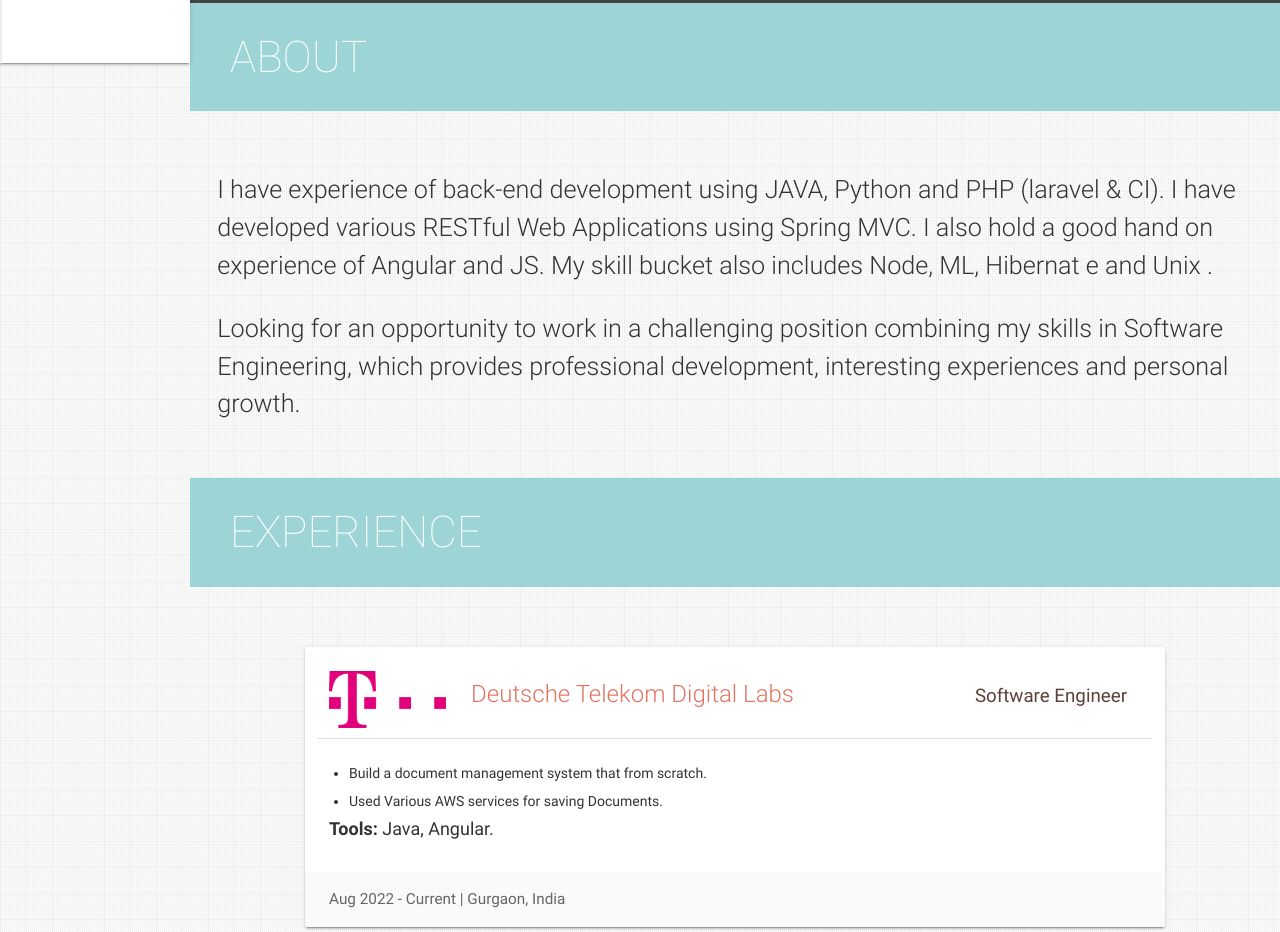
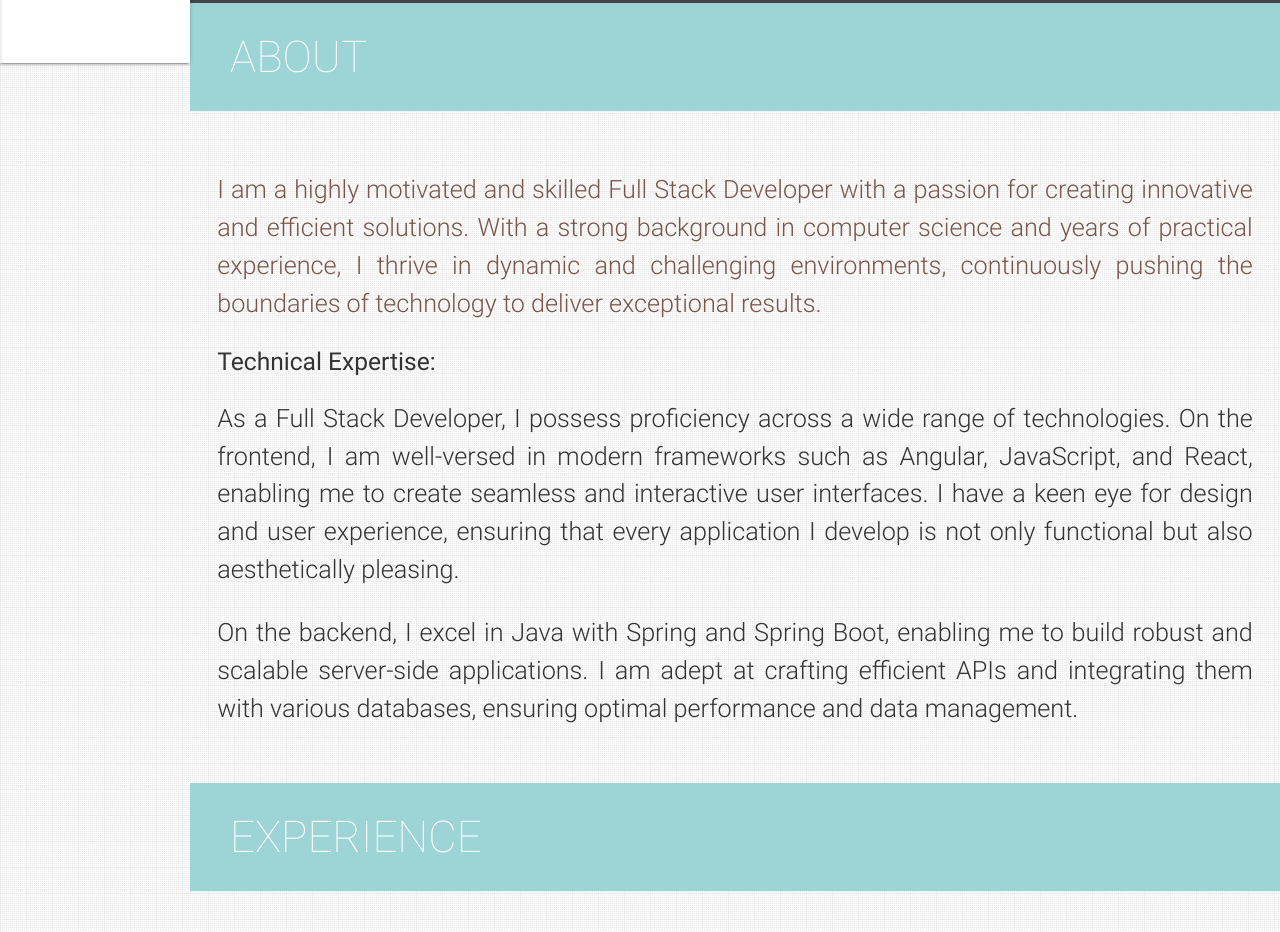
Before and after one commit to alchemistt/resume, a plain HTML site: page index.html in a window 1280 px wide. Shown: the part 797-1729 px from the top of the page. Drawn offline with nearby package versions, Linux system fonts and the light colour scheme.

Commit message:
update index with introduction and DTDL work info

```diff
--- a/index.html
+++ b/index.html
@@ -229,21 +229,84 @@
         <section id="about" class="section scrollspy">
             <h3 class="page-title white-text teal">About</h3>
             <div class="container flow-text">
+                <!-- <h1>About Tushar Budhiraja - Full Stack Developer</h1> -->
+    <p  align="justify" class="brown-text">
+        I am a highly motivated and skilled Full Stack Developer with a passion for creating innovative and efficient
+        solutions. With a strong background in computer science and years of practical experience, I thrive in dynamic
+        and challenging environments, continuously pushing the boundaries of technology to deliver exceptional results.
+    </p>
+
+    <h5 >Technical Expertise:</h5>
+    <p align="justify">
+        As a Full Stack Developer, I possess proficiency across a wide range of technologies. On the frontend, I am
+        well-versed in modern frameworks such as Angular, JavaScript, and React, enabling me to create seamless and
+        interactive user interfaces. I have a keen eye for design and user experience, ensuring that every application I
+        develop is not only functional but also aesthetically pleasing.
+    </p>
+   <p align="justify">
+        On the backend, I excel in Java with Spring and Spring Boot, enabling me to build robust and scalable server-side
+        applications. I am adept at crafting efficient APIs and integrating them with various databases, ensuring optimal
+        performance and data management.
+    </p>
+
+    <!--  <h2>Problem-Solver and Innovative Thinker:</h2>
+    <p>
+        My approach to development revolves around problem-solving and innovative thinking. I enjoy tackling complex
+        challenges, breaking them down into manageable components, and architecting elegant solutions. With a commitment
+        to staying up-to-date with the latest industry trends and best practices, I continuously enhance my skill set to
+        deliver cutting-edge solutions.
+    </p>
+
+    <h2>Collaborative Team Player:</h2>
+    <p>
+        I strongly believe that successful software development is a team effort. Throughout my career, I have thrived in
+        collaborative environments, valuing open communication and constructive feedback. I am a proactive team player
+        who enjoys brainstorming ideas, collaborating with cross-functional teams, and contributing to a positive work
+        atmosphere.
+    </p>
+
+    <h2>Client-Focused and Quality-Driven:</h2>
+    <p>
+        As a Full Stack Developer, I am dedicated to delivering value to clients by understanding their needs and goals. I
+        prioritize creating high-quality, scalable, and maintainable code to ensure long-term success and customer
+        satisfaction. My commitment to code quality is complemented by thorough testing and continuous integration
+        practices, resulting in robust and reliable applications.
+    </p>
+
+    <h2>Passionate Lifelong Learner:</h2>
+    <p>
+        Technology is an ever-evolving field, and I embrace it wholeheartedly. I have a strong passion for learning and
+        stay curious about emerging technologies and industry advancements. This drive for knowledge fuels my desire to
+        create innovative solutions and stay at the forefront of modern development practices.
+    </p>
+
+    <h2>Summary:</h2>
+    <p>
+        As a Full Stack Developer, I bring a unique blend of technical expertise, problem-solving acumen, and passion for
+        innovation to every project I undertake. My dedication to delivering high-quality solutions, combined with a
+        collaborative spirit, makes me an invaluable asset to any development team. I am committed to making a positive
+        impact in the software industry and am eager to take on new challenges that contribute to the success of my
+        clients and organizations.
+    </p>
+
+    <p>
+        Let's connect and explore opportunities for collaboration or discuss how I can contribute to your next project!
+    </p> -->
                 <!-- <blockquote>
           <h2>
             A Software Developer with a passion for Backend Development and Artificial Intelligence.
 
           </h2>
         </blockquote> -->
-                <p>
+                <!-- <p> -->
 
-                    I have experience of back-end development using JAVA, Python and PHP (laravel & CI). I have developed various RESTful Web Applications using Spring MVC. I also hold a good hand on experience of Angular and JS. My skill bucket also includes Node, ML, Hibernat
-                    e and Unix .
+                    <!-- I have experience of back-end development using JAVA, Python and PHP (laravel & CI). I have developed various RESTful Web Applications using Spring MVC. I also hold a good hand on experience of Angular and JS. My skill bucket also includes Node, ML, Hibernat -->
+                    <!-- e and Unix . -->
                     <!-- Detail-oriented Software Engineer with a get-it-done, on-time, and high-quality product spirit and a keen interest in Software Development and Artificial Intelligence. -->
-                </p>
-                <p>
-                    Looking for an opportunity to work in a challenging position combining my skills in Software Engineering, which provides professional development, interesting experiences and personal growth.
-                </p>
+                <!-- </p> -->
+                <!-- <p> -->
+                    <!-- Looking for an opportunity to work in a challenging position combining my skills in Software Engineering, which provides professional development, interesting experiences and personal growth. -->
+                <!-- </p> -->
                 <!-- <p>
           Another Paragraph
         </p>  -->
@@ -280,19 +343,12 @@
                         </div>
                         <div class="role brown-text text-darken-2">Software Engineer</div>
                         <ul>
-                            <li>
-                                Build a document management system that from scratch.
-                            </li>
-                             <li>
-                                Used Various AWS services  for saving Documents.
-                            </li>
-                            <!--<li>
+                            <li> Full-stack developer at Deutsche Telekom Digital Labs (DTDL), contributing to a cutting-edge Document Management System.</li>
+                            <li> Utilizing Angular and Java in the front-end and Quarkus for the back-end to create a seamless user experience.</li>
+                            <li> Incorporating BFF and Docker for scalable and flexible system architecture.</li>
+                            <li>Leveraging Minio and AWS for secure document storage and Keycloak for robust security measures.</li>
 
-                            </li>
-                            <li>Designed and developed a Travel Approval Portal RESTful application that keep tracks of project travel requests and their Approval stauts along with WUHAN Virus (aka COVID 19) data visualization of destination city - from scratch.</li>
-                            <li> -->
-                                <b>Tools:</b> Java, Angular.
-                            </li>
+                                <b>Tools:</b> Java, Angular, Quarkus, Docker, Keycloak, AWS
                         </ul>
                     </div>
                     <div class="card-action">
```
